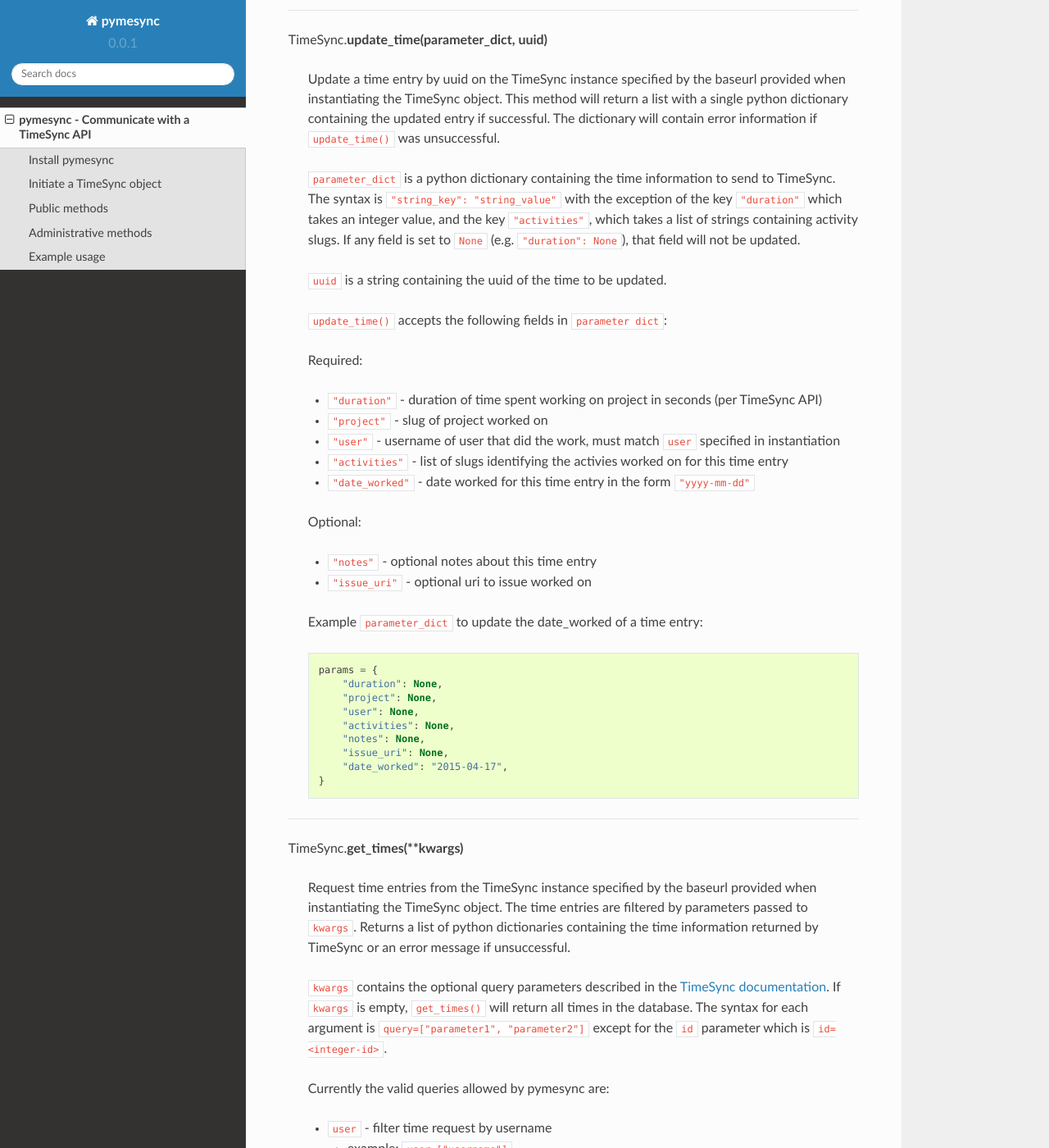
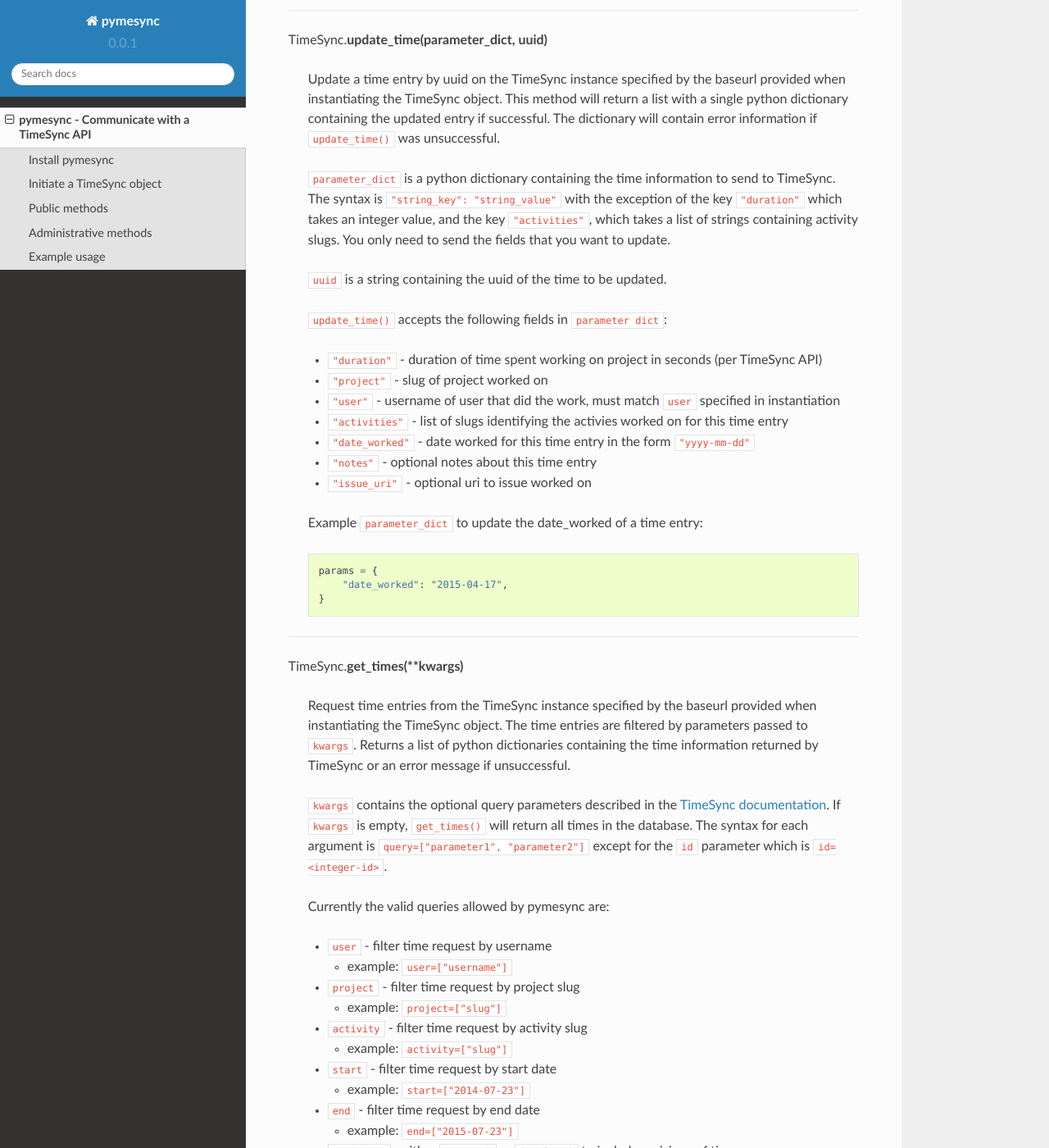
Before and after one commit to osuosl/pymesync, a Sphinx documentation site: the page built from docs/source/usage.rst, in a window 1280 px wide and 1400 px high, scrolled down 2816 px. Shown: the whole window at 82% size. Built offline with Sphinx 7.4.7 and the Read the Docs theme 2.0.0, drawn with Linux system fonts in a browser that asks for light colours; some of the changed text lies outside the part shown.

Commit message:
Fix docs to reflect actual implementation of TimeSync (no nulls for update)

```diff
--- a/docs/source/usage.rst
+++ b/docs/source/usage.rst
@@ -147,14 +147,11 @@
     send to TimeSync. The syntax is ``"string_key": "string_value"`` with the
     exception of the key ``"duration"`` which takes an integer value, and the
     key ``"activities"``, which takes a list of strings containing activity
-    slugs. If any field is set to ``None`` (e.g. ``"duration": None``), that
-    field will not be updated.
+    slugs. You only need to send the fields that you want to update.
 
     ``uuid`` is a string containing the uuid of the time to be updated.
 
     ``update_time()`` accepts the following fields in ``parameter dict``:
-
-    Required:
 
     * ``"duration"`` - duration of time spent working on project in seconds (per
       TimeSync API)
@@ -165,9 +162,6 @@
       this time entry
     * ``"date_worked"`` - date worked for this time entry in the form
       ``"yyyy-mm-dd"``
-
-    Optional:
-
     * ``"notes"`` - optional notes about this time entry
     * ``"issue_uri"`` - optional uri to issue worked on
 
@@ -176,12 +170,6 @@
     .. code-block:: python
 
       params = {
-          "duration": None,
-          "project": None,
-          "user": None,
-          "activities": None,
-          "notes": None,
-          "issue_uri": None,
           "date_worked": "2015-04-17",
       }
 
@@ -368,10 +356,9 @@
     ``"slugs"`` is set to ``[]`` (empty array), the value will be set to the
     empty string/array.
 
-    If a value in ``parameter_dict`` is set to ``None``, the current value in
-    TimeSync for that item will be used (it will not be updated).
+    You only need to pass the fields you want to update in ``parameter_dict``.
 
-    ``parameter_dict`` requires the following fields:
+    ``parameter_dict`` accepts the following fields:
 
     * ``"uri"``
     * ``"name"``
@@ -383,10 +370,7 @@
     .. code-block:: python
 
       parameter_dict = {
-          "uri": None,
-          "name": None,
-          "slugs": ["timesync", "time", "ts"],
-          "owner": None
+          "slugs": ["timesync", "time", "ts"]
       }
 
 ------------------------------------------
@@ -433,10 +417,9 @@
     If ``"name"`` or ``"slug"`` in ``parameter_dict`` are set to ``""``
     (empty string), the value will be set to the empty string.
 
-    If a value in ``parameter_dict`` is set to ``None``, the current value in
-    TimeSync for that item will be used (it will not be updated).
+    You only need to pass the fields you want to update in ``parameter_dict``.
 
-    ``parameter_dict`` requires the following fields:
+    ``parameter_dict`` accepts the following fields to update an activity:
 
     * ``"name"``
     * ``"slug"``
@@ -446,8 +429,7 @@
     .. code-block:: python
 
       parameter_dict = {
-            "name": None,
-            "slug": "test",
+            "slug": "test"
       }
 
 ------------------------------------------
```
